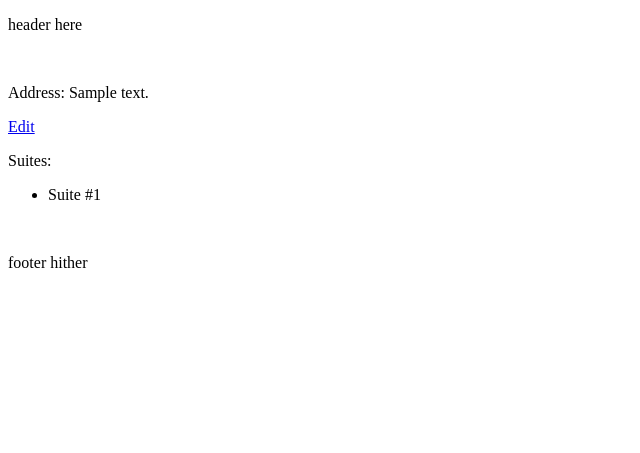
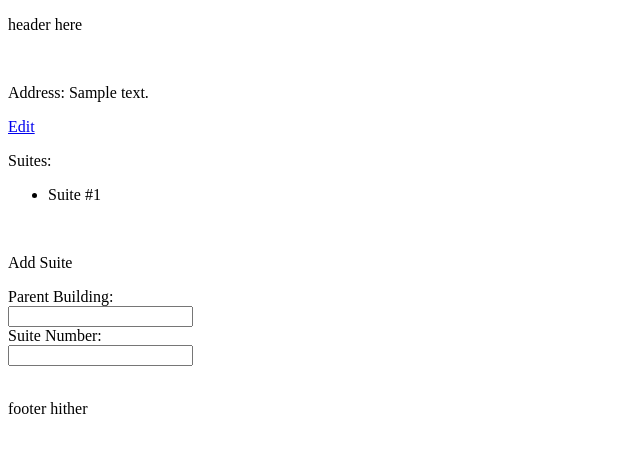
Before and after one commit to kosterjo/firstDjango, a Django app: template mysite/leasingPortal/templates/leasingPortal/buildingDetail.html in a window 1280 px wide. Shown: the top 453 px of the page, without its empty margins (0-640 px from the left). Run offline with Django 3.2, Linux system fonts and the light colour scheme; the template is opened without the code that fills it: most values are stand-ins (such as "Sample title", 1, 10 or a date in 2020).

Commit message:
began input suite form on building details page

```diff
--- a/mysite/leasingPortal/templates/leasingPortal/buildingDetail.html
+++ b/mysite/leasingPortal/templates/leasingPortal/buildingDetail.html
@@ -10,4 +10,14 @@
   	<li><p>Suite #{{ suite.number }}</p></li>
   	{% endfor %}
   </ul>
+
+  {% if error_message %}<p><strong>{{ error_message }}</strong></p>{% endif %}
+
+  <br><p>Add Suite</p>
+  <form action="{% url 'leasingPortal:building_detail' building.id %}" method="get" accept-charset="utf-8">
+    Parent Building: <br>
+    <input type="text" name="parent_building"></input>
+    <br> Suite Number: <br>
+    <input type="text" name="number">
+  </form>
 {% endblock %}
```
